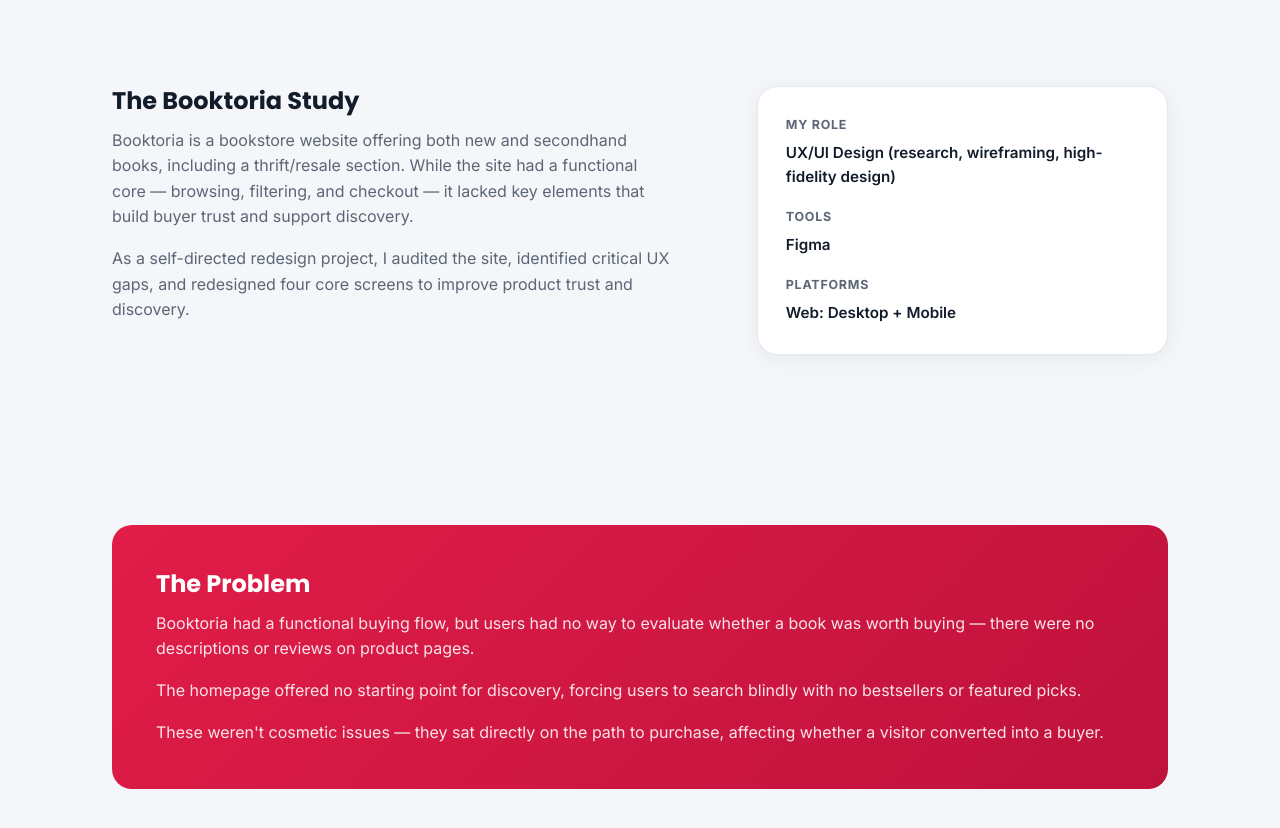
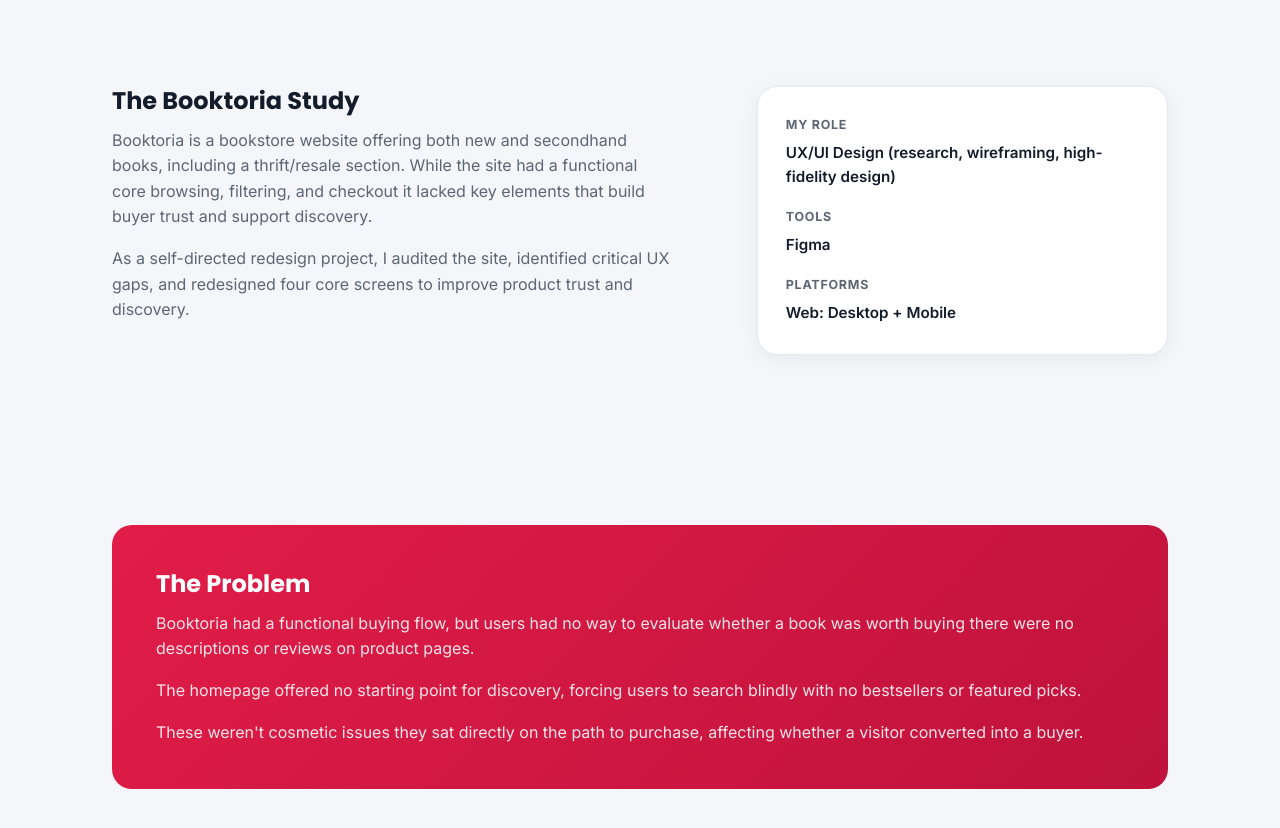
Before and after one commit to raahanakim-byte/uiux, a plain HTML site: page case-study.html in a window 1280 px wide. Shown: the part 1200-2028 px from the top of the page. Drawn offline with Linux system fonts and the light colour scheme.

Commit message:
Update case study and add resume

```diff
--- a/case-study.html
+++ b/case-study.html
@@ -51,7 +51,7 @@
       <div class="reveal">
         <h2>The Booktoria Study</h2>
         <p style="color: var(--text-muted); max-width: 560px;">
-          Booktoria is a bookstore website offering both new and secondhand books, including a thrift/resale section. While the site had a functional core — browsing, filtering, and checkout — it lacked key elements that build buyer trust and support discovery.
+          Booktoria is a bookstore website offering both new and secondhand books, including a thrift/resale section. While the site had a functional core browsing, filtering, and checkout  it lacked key elements that build buyer trust and support discovery.
         </p>
         <p style="color: var(--text-muted); max-width: 560px;">
           As a self-directed redesign project, I audited the site, identified critical UX gaps, and redesigned four core screens to improve product trust and discovery.
@@ -73,9 +73,9 @@
   <div class="wrap reveal">
     <div class="callout-dark" style="background:linear-gradient(135deg, var(--accent), #be123c); color:#fff; border-radius:var(--radius-lg); padding:44px;">
       <h3 style="font-size: 1.5rem; color:#fff;">The Problem</h3>
-      <p style="color:rgba(255,255,255,0.88);">Booktoria had a functional buying flow, but users had no way to evaluate whether a book was worth buying — there were no descriptions or reviews on product pages.</p>
+      <p style="color:rgba(255,255,255,0.88);">Booktoria had a functional buying flow, but users had no way to evaluate whether a book was worth buying there were no descriptions or reviews on product pages.</p>
       <p style="color:rgba(255,255,255,0.88);">The homepage offered no starting point for discovery, forcing users to search blindly with no bestsellers or featured picks.</p>
-      <p style="color:rgba(255,255,255,0.88); margin-bottom:0;">These weren't cosmetic issues — they sat directly on the path to purchase, affecting whether a visitor converted into a buyer.</p>
+      <p style="color:rgba(255,255,255,0.88); margin-bottom:0;">These weren't cosmetic issues they sat directly on the path to purchase, affecting whether a visitor converted into a buyer.</p>
     </div>
   </div>
 </section>
```
Also changed, not shown: 1 other file.
